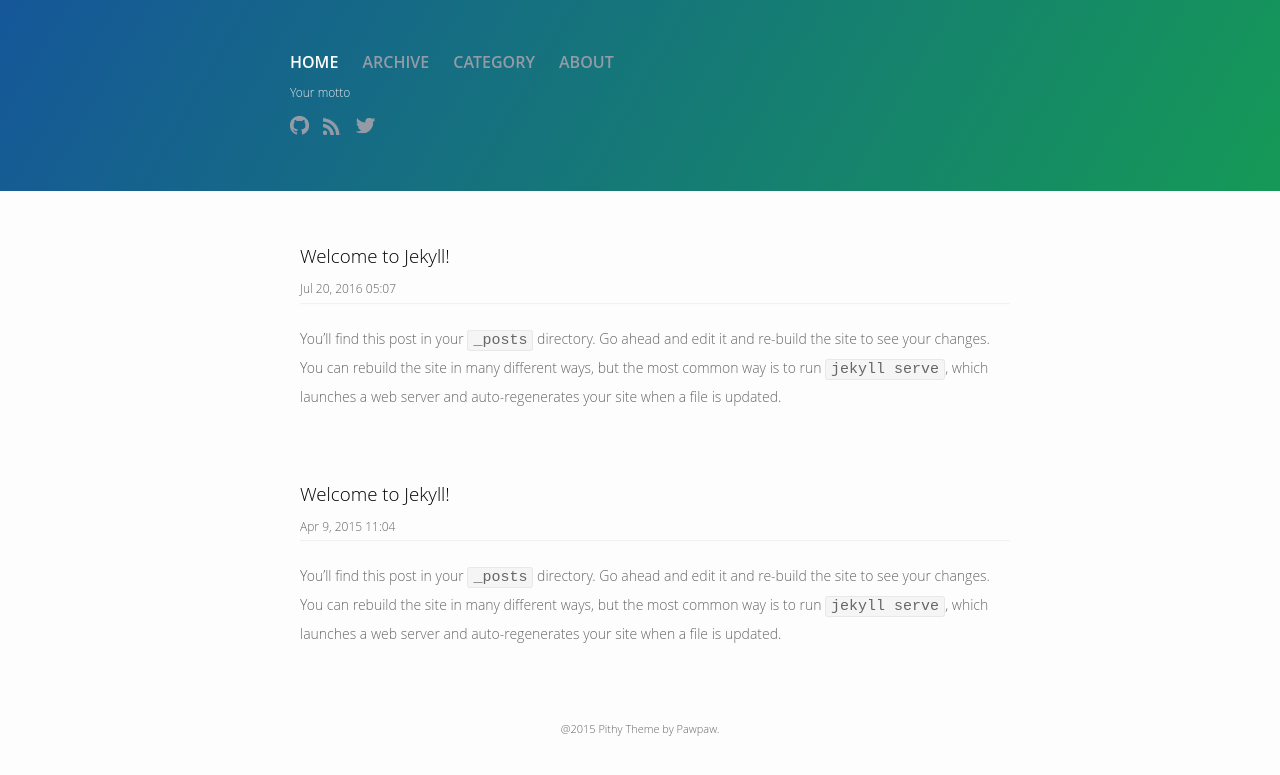
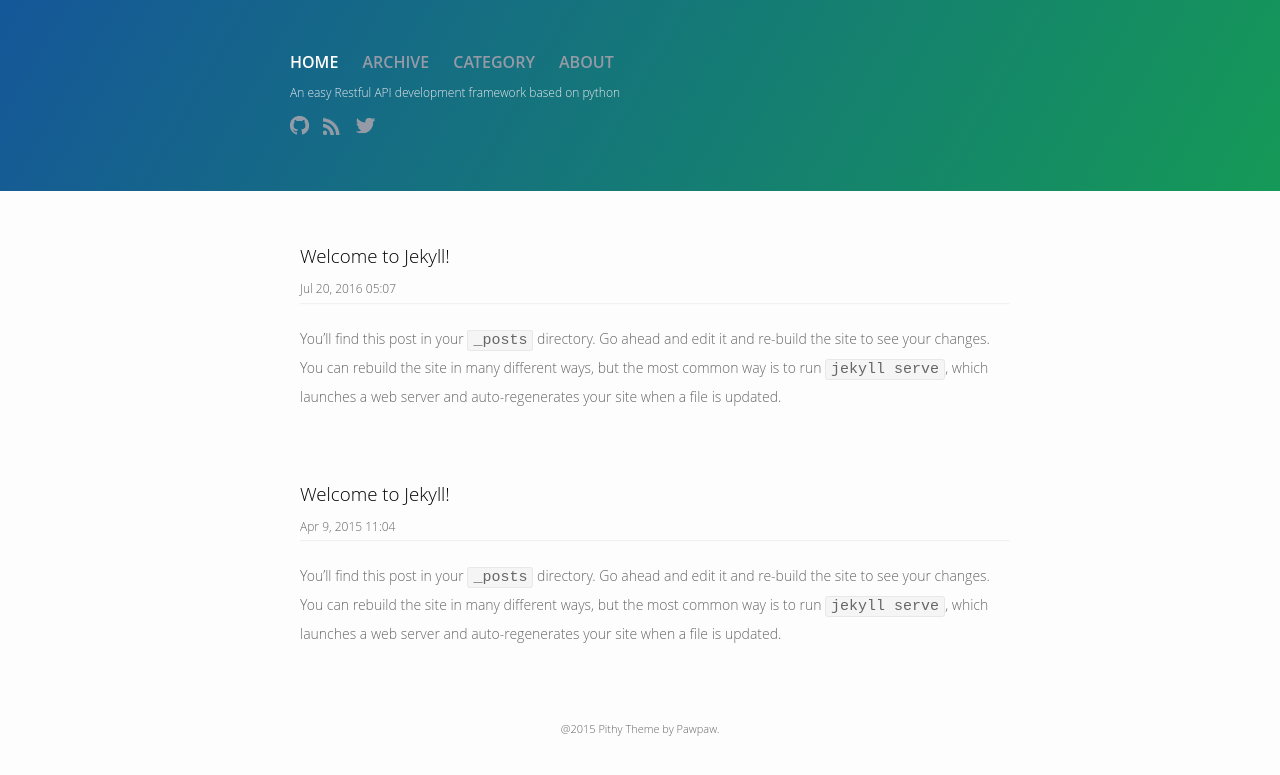
Before and after one commit to pyengine/pyengine.github.io, a Jekyll site: the page built from index.html, in a window 1280 px wide. Shown: the top 775 px of the page. Built offline with Jekyll 4.4.1, drawn with Linux system fonts in a browser that asks for light colours.

Commit message:
change pyengine mote in config.yml

```diff
--- a/_config.yml
+++ b/_config.yml
@@ -1,6 +1,6 @@
 # Site settings
-title: Your awesome title
-motto: Your motto
+title: Pyengine Github Page
+motto: An easy Restful API development framework based on python
 email: your-email@domain.com
 description: > # this means to ignore newlines until "baseurl:"
   Write an awesome description for your new site here. You can edit this
@@ -8,8 +8,8 @@ description: > # this means to ignore newlines until "baseurl:"
   Google search results) and in your feed.xml site description.
 baseurl: "" # the subpath of your site, e.g. /blog/
 url: "http://yourdomain.com" # the base hostname & protocol for your site
-twitter_username: jekyllrb
-github_username:  jekyll
+twitter_username: pyengine
+github_username:  pyengine
 
 # Build settings
 markdown: kramdown
```
